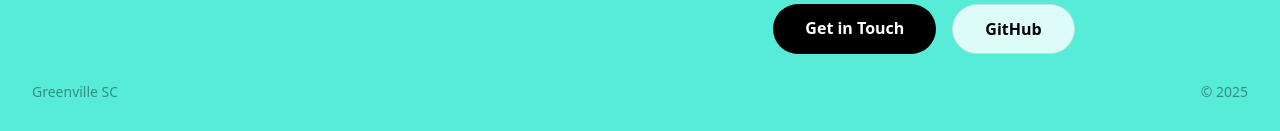
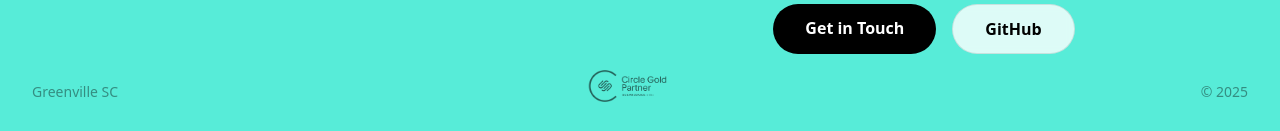
Before and after one commit to fauxfox117/my_portfolio, a React (Vite) app: page / in a window 1280 px wide. Shown: the part 2604-2735 px from the top of the page. Built offline with nearby package versions, Linux system fonts and the light colour scheme; a web font is replaced by a local one.

Commit message:
squarespace badge added

```diff
--- a/src/components/App.jsx
+++ b/src/components/App.jsx
@@ -1,70 +1,13 @@
 import { useEffect, useState, useRef } from "react";
-import {
-  motion,
-  useScroll,
-  useTransform,
-  useSpring,
-  useVelocity,
-  useAnimationFrame,
-  useMotionValue,
-} from "framer-motion";
-import { wrap } from "@motionone/utils";
+import { motion, useScroll, useTransform } from "framer-motion";
+
 import "./App.css";
 
 import WTWRImage from "../assets/WTWR.png";
 import AMPImage from "../assets/AMP.png";
 import ScoundrelImage from "../assets/Scoundrel.png";
 import ProfileImage from "../assets/me.png";
-
-// Parallax Text Component
-function ParallaxText({ children, baseVelocity = 100 }) {
-  const baseX = useMotionValue(0);
-  const { scrollY } = useScroll();
-  const scrollVelocity = useVelocity(scrollY);
-  const smoothVelocity = useSpring(scrollVelocity, {
-    damping: 50,
-    stiffness: 400,
-  });
-  const velocityFactor = useTransform(smoothVelocity, [0, 1000], [0, 5], {
-    clamp: false,
-  });
-
-  const x = useTransform(baseX, (v) => `${wrap(-20, -45, v)}%`);
-
-  const directionFactor = useRef(1);
-  useAnimationFrame((t, delta) => {
-    let moveBy = directionFactor.current * baseVelocity * (delta / 1000);
-
-    if (velocityFactor.get() < 0) {
-      directionFactor.current = -1;
-    } else if (velocityFactor.get() > 0) {
-      directionFactor.current = 1;
-    }
-
-    moveBy += directionFactor.current * moveBy * velocityFactor.get();
-
-    baseX.set(baseX.get() + moveBy);
-  });
-
-  return (
-    <div className="overflow-hidden whitespace-nowrap flex">
-      <motion.div className="flex whitespace-nowrap" style={{ x }}>
-        <span className="block mr-8 text-7xl md:text-8xl font-bold">
-          {children}
-        </span>
-        <span className="block mr-8 text-7xl md:text-8xl font-bold">
-          {children}
-        </span>
-        <span className="block mr-8 text-7xl md:text-8xl font-bold">
-          {children}
-        </span>
-        <span className="block mr-8 text-7xl md:text-8xl font-bold">
-          {children}
-        </span>
-      </motion.div>
-    </div>
-  );
-}
+import SqSpCircle from "../assets/CircleTier_Member_Black-Gold.png";
 
 // Project Card Component with Hover Effect
 function ProjectCard({ title, description, image, link }) {
@@ -482,13 +425,11 @@ function App() {
                   transition={{ duration: 0.3 }}
                 >
                   <div className="relative aspect-square rounded-3xl overflow-hidden bg-white/80 backdrop-blur-sm border border-black/10">
-                    {/* Replace this src with your actual photo */}
                     <img
                       src={ProfileImage}
                       alt="Steven Bolin"
                       className="w-full h-full object-cover"
                     />
-                    {/* Placeholder overlay - remove when you add your photo */}
                     <div className="absolute inset-0 flex items-center justify-center bg-black/5">
                       <p className="text-black/40 text-sm font-mono"></p>
                     </div>
@@ -575,6 +516,8 @@ function App() {
                 </div>
               </motion.div>
             </div>
+
+            {/* Footer - Outside the grid container */}
             <motion.div
               className="absolute bottom-8 left-8 text-sm text-black/40"
               initial={{ opacity: 0 }}
@@ -582,6 +525,29 @@ function App() {
               transition={{ delay: 1 }}
             >
               <p>Greenville SC</p>
+            </motion.div>
+
+            {/* Center - Clickable Squarespace Circle */}
+            <motion.div
+              className="absolute bottom-8 left-1/2 transform -translate-x-1/2"
+              initial={{ opacity: 0 }}
+              animate={{ opacity: 1 }}
+              transition={{ delay: 1 }}
+            >
+              <motion.a
+                href="https://pros.squarespace.com/blog/work-with-a-circle-member"
+                target="_blank"
+                rel="noopener noreferrer"
+                whileHover={{ scale: 1.1 }}
+                whileTap={{ scale: 0.9 }}
+                className="block"
+              >
+                <img
+                  src={SqSpCircle}
+                  alt="Squarespace Circle Member"
+                  className="h-8 w-auto opacity-60 hover:opacity-100 transition-opacity duration-300"
+                />
+              </motion.a>
             </motion.div>
 
             <motion.div
```
Also changed, not shown: src/assets/CircleTier_Member_Black-Gold.png (added).
